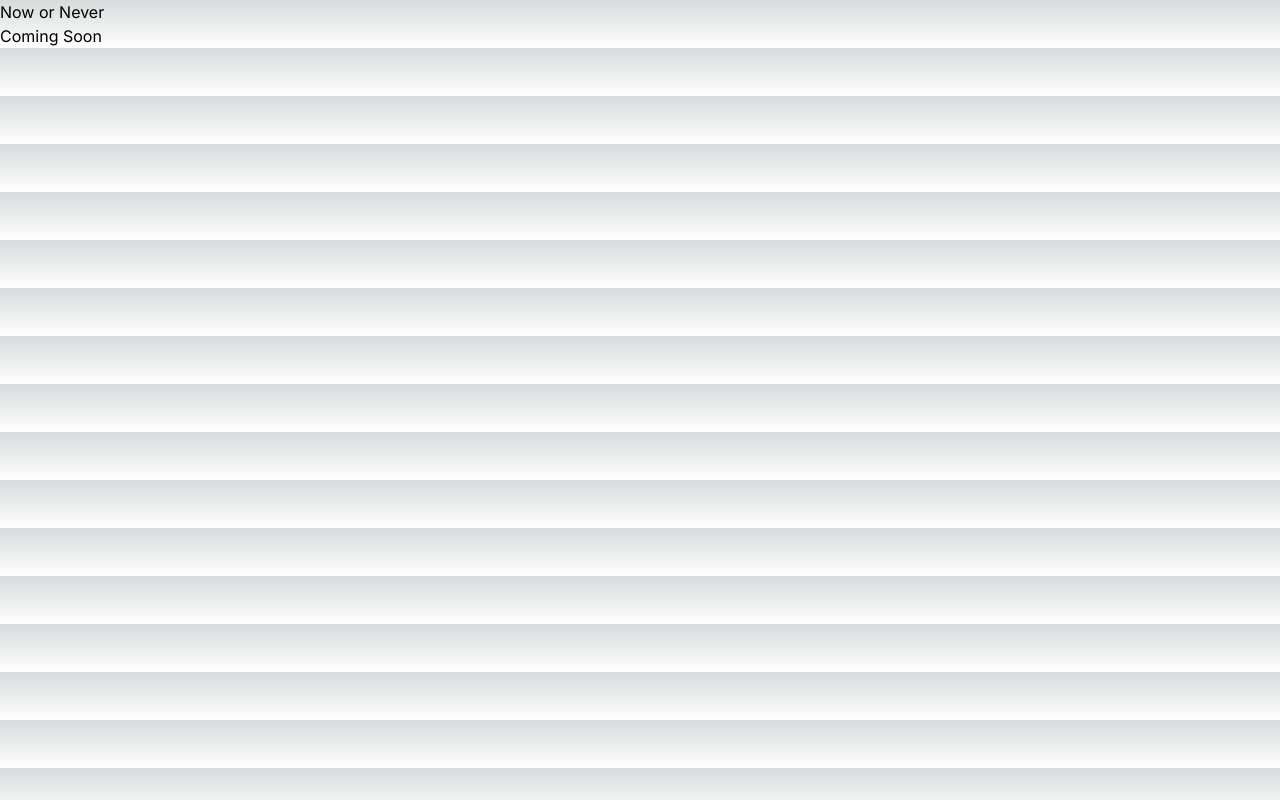
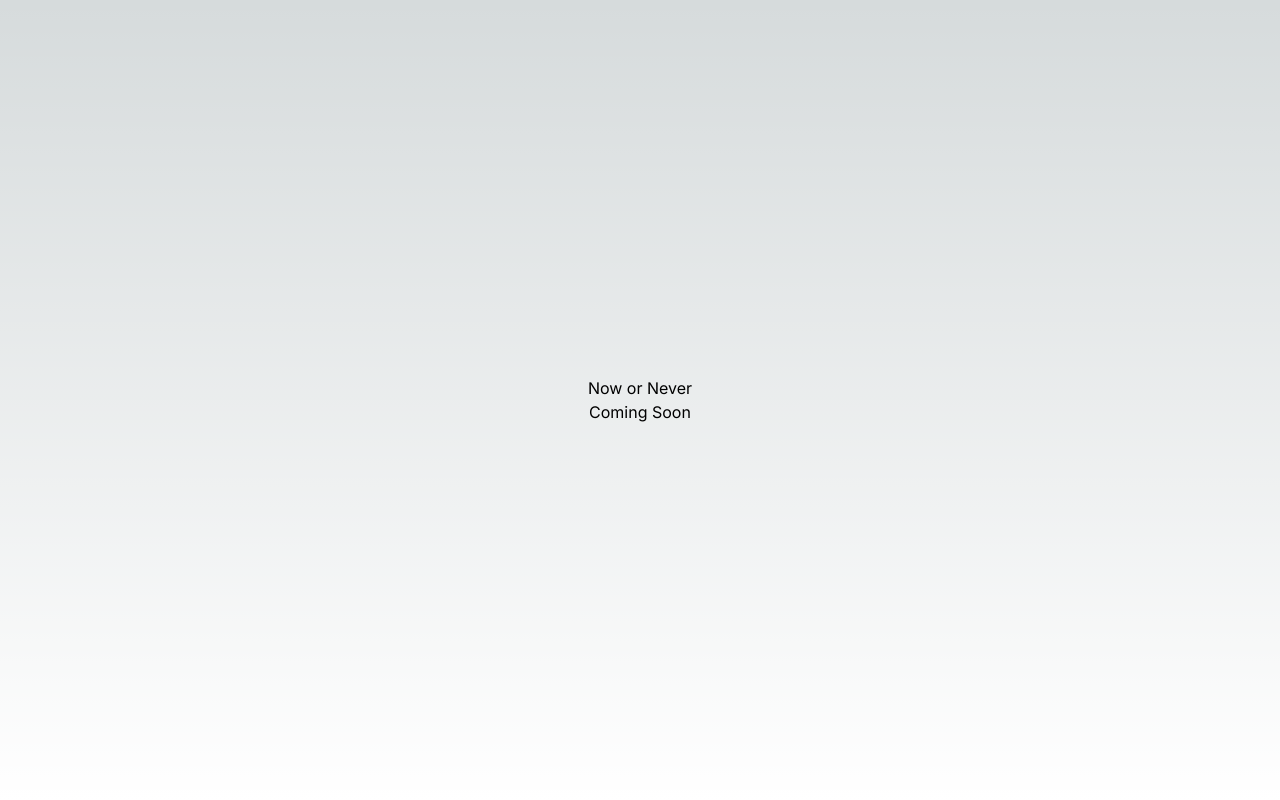
Before and after one commit to tenr/non, a Next.js app: page / in a window 1280 px wide. Built offline with nearby package versions, Linux system fonts and the light colour scheme.

Commit message:
centered text

```diff
--- a/src/app/page.tsx
+++ b/src/app/page.tsx
@@ -1,8 +1,10 @@
 export default function Home() {
   return (
-    <main>
-      <h1>Now or Never</h1>
-      <p>Coming Soon</p>
+    <main className="flex items-center justify-center h-screen">
+      <div className="text-center">
+        <h1>Now or Never</h1>
+        <p>Coming Soon</p>
+      </div>
     </main>
   );
 }
```
